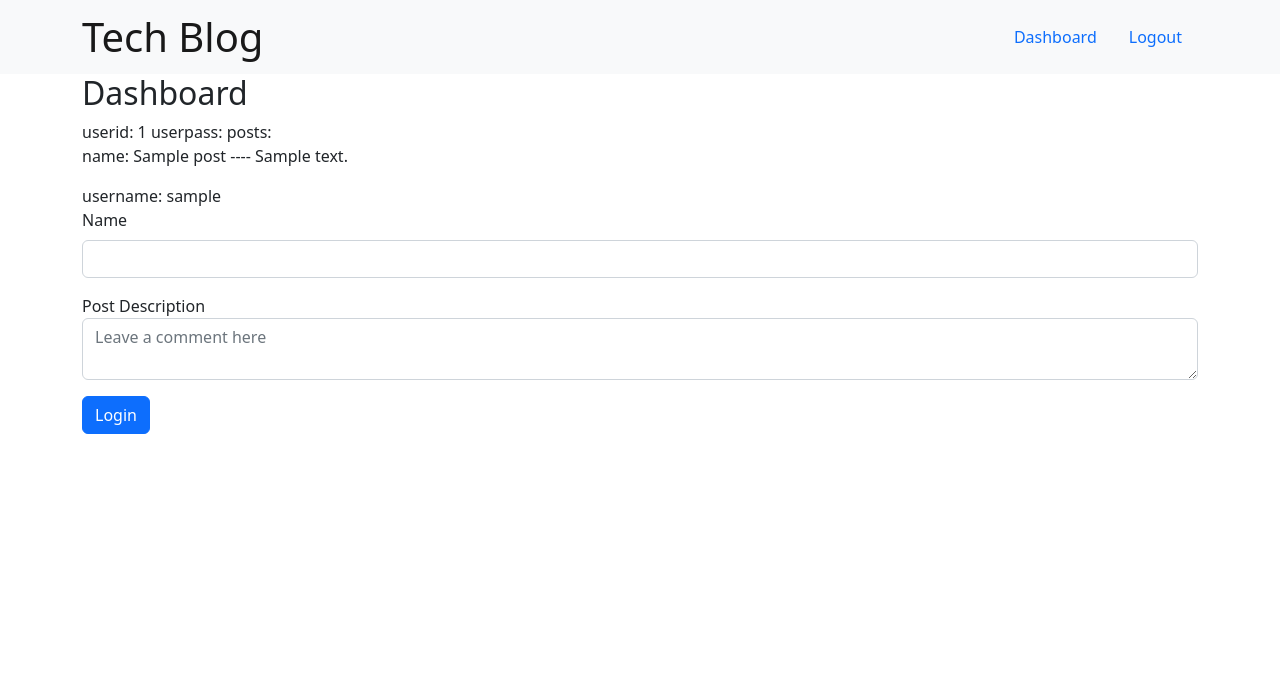
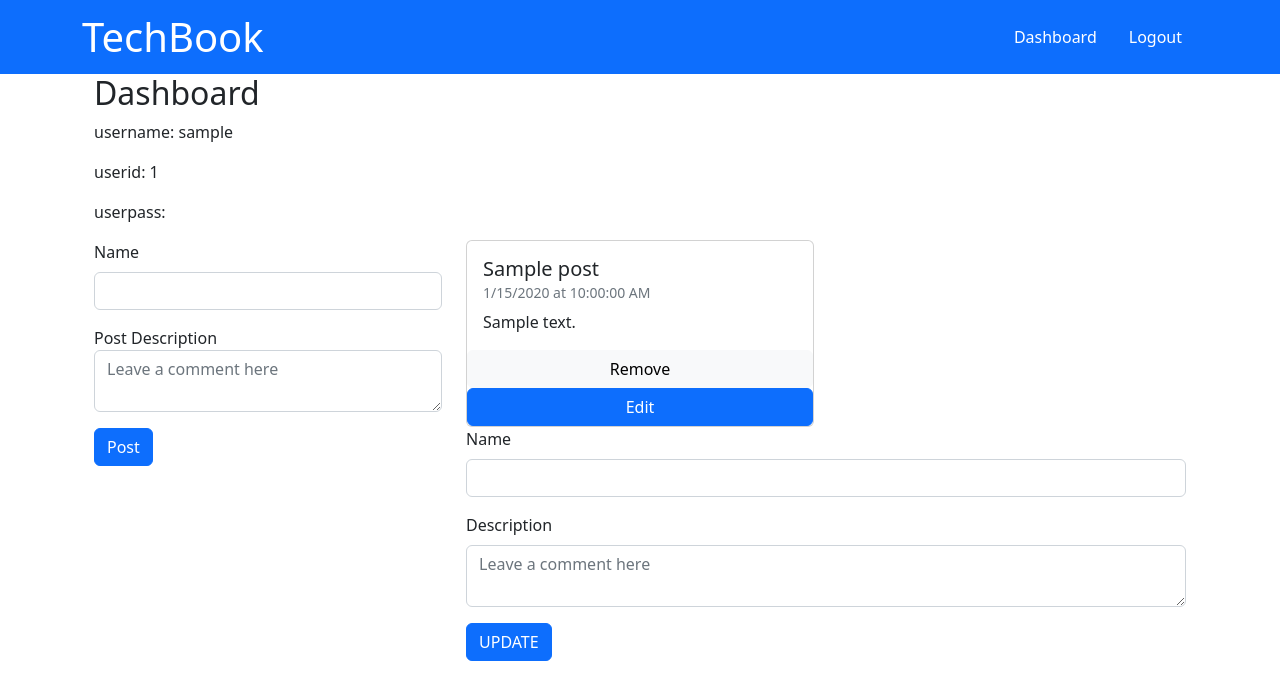
Before and after one commit to caubenondo/Techblog-MVC, a Node server app: page /dashboard in a window 1280 px wide. Shown: the top 700 px of the page. Run offline with Node 20, Linux system fonts and the light colour scheme; a user stored in the database is signed in; tables that the repository leaves empty hold one stand-in row (values such as "Sample post"); some libraries are stand-ins or nearby versions.

Commit message:
finish the functionalities

```diff
--- a/controllers/homeRoutes.js
+++ b/controllers/homeRoutes.js
@@ -11,7 +11,8 @@ router.get('/', async (req,res)=>{
                     model:User,
                     attributes:['username']
                 }
-            ]
+            ],
+            order:[['date_created','DESC']]
         })
         const posts = postData.map((post)=> post.get({plain:true}))
 
--- a/public/css/style.css
+++ b/public/css/style.css
@@ -0,0 +1,3 @@
+.nav-item .nav-link {
+    color: white;
+}
--- /dev/null
+++ b/public/js/logout.js
@@ -0,0 +1,16 @@
+const logmeout = async (event) =>{
+    event.preventDefault();
+    const response = await fetch('/api/users/logout',{
+        method:'POST',
+        headers: {'Content-Type': 'application/json'}
+    })
+
+    if(response.ok){
+        document.location.replace('/')
+    }else{
+        alert(response.statusText)
+    }
+
+}
+
+document.querySelector("#logout-btn").addEventListener('click',logmeout)
--- a/public/js/post.js
+++ b/public/js/post.js
@@ -1,29 +1,90 @@
-const newPostHandler = async (event) =>{
+
+
+const newPostHandler = async (event) => {
     event.preventDefault();
 
     const name = document.querySelector('#post_name').value.trim()
     const description = document.querySelector('#post_description').value.trim()
 
-    if(name && description){
-        const response = await fetch('/api/posts',{
+    if (name && description) {
+        const response = await fetch('/api/posts', {
             method: 'POST',
-            body: JSON.stringify({name, description}),
+            body: JSON.stringify({
+                name,
+                description
+            }),
             headers: {
                 'Content-Type': 'application/json'
             }
         })
 
-        if(response.ok){
+        if (response.ok) {
             document.location.replace('/dashboard')
-        }else{
+        } else {
             alert('Failed to create project')
         }
     }
 }
 
+document.querySelector('#add-post').addEventListener('submit', newPostHandler);
 
 
 
 
 
-document.querySelector('#add-post').addEventListener('submit',newPostHandler);
+const editPost = async (event) => {
+    const element = event.target;
+    // DEL
+    if (element.matches('button.delPostBtn')) {
+        const postID = element.dataset.postid;
+
+        const response = await fetch(`/api/posts/${postID}`, {
+            method: 'DELETE'
+        })
+
+        if (response.ok) {
+            document.location.replace('/dashboard')
+        } else {
+            alert('Failed to delete project')
+        }
+
+    }
+    // UPDATE
+    if (element.matches('button.editPostBtn')) {
+        const postID = element.dataset.postid;
+        const currentPost = await fetch(`/api/posts/${postID}`, {
+            method: 'GET'
+        }).then(data => data.json()).then((data) => {
+            document.querySelector('#edit_post_name').value=data.name;
+            document.querySelector('#edit_post_description').value = data.description;
+            document.querySelector('#editPostForm').setAttribute('data-postid',postID);
+        })
+
+
+    }
+}
+
+document.querySelector('.post-grid').addEventListener('click', editPost);
+
+document
+.querySelector('#editPostForm')
+.addEventListener('submit',async (e)=>{
+    e.preventDefault();
+    const postID = document.querySelector('#editPostForm').dataset.postid;
+    const name = document.querySelector('#edit_post_name').value.trim();
+    const description = document.querySelector('#edit_post_description').value.trim();
+    const date_created = new Date();
+    const updatePost = await fetch(`/api/posts/${postID}`,{
+        method: 'PUT',
+        body: JSON.stringify({name,description,date_created}),
+        headers:{
+            'Content-Type':'application/json'
+        }
+    })
+
+    if(updatePost.ok){
+        document.location.replace('/dashboard')
+    }else{
+        alert('failed to update')
+    }
+})
--- a/utils/helpers.js
+++ b/utils/helpers.js
@@ -1,5 +1,8 @@
 module.exports = {
     some_function: (param) => {
         return;
+    },
+    format_time:(date)=>{
+        return date.toLocaleDateString() +' at ' + date.toLocaleTimeString()
     }
 }
--- a/views/dashboard.handlebars
+++ b/views/dashboard.handlebars
@@ -1,14 +1,12 @@
 
 <div class="container-lg">
     <h2>Dashboard</h2>
-   userid: {{id}}
-   userpass: {{password}}
-   posts: {{#each posts as |post|}}
-    <p>name: {{post.name}}   ---- {{post.description}}</p>
-
-    {{/each}}
-   username: {{username}}
-    <form id="add-post">
+    <p>username: {{username}}</p>
+   <p>userid: {{id}} </p>
+   <p>userpass: {{password}}</p>
+   <div class="row">
+        <div class="col-4">
+             <form id="add-post" class="mb-5">
                 <div class="mb-3">
                     <label for="post_name" class="form-label">Name</label>
                     <input type="text" class="form-control" id="post_name" aria-describedby="emailHelp">
@@ -18,8 +16,15 @@
                     <textarea class="form-control" placeholder="Leave a comment here" id="post_description"></textarea>
 
                 </div>
-        <button type="submit" class="btn btn-primary">Login</button>
+                <button type="submit" class="btn btn-primary">Post</button>
             </form>
         </div>
 
+        <div class="col-8">
+              {{>post-card}}
+        </div>
+   </div>
+
+
+</div>
 <script src="./js/post.js"></script>
--- a/views/layouts/main.handlebars
+++ b/views/layouts/main.handlebars
@@ -4,7 +4,7 @@
 <head>
   <meta charset="UTF-8">
   <meta name="viewport" content="width=device-width, initial-scale=1.0">
-  <title>Fund My Project!</title>
+  <title>TechBook</title>
   <!-- bootstrap only -->
 <link href="https://cdn.jsdelivr.net/npm/bootstrap@5.2.0-beta1/dist/css/bootstrap.min.css" rel="stylesheet" integrity="sha384-0evHe/X+R7YkIZDRvuzKMRqM+OrBnVFBL6DOitfPri4tjfHxaWutUpFmBp4vmVor" crossorigin="anonymous">
 <link rel="stylesheet" href="/css/style.css">
@@ -13,12 +13,17 @@
 <body>
 
   {{> navbar}}
-   <div class="container-fluid">
+   <div class="container-lg">
      {{{body}}}
    </div>
 <!-- JavaScript Bundle with Popper -->
 <script src="https://cdn.jsdelivr.net/npm/bootstrap@5.2.0-beta1/dist/js/bootstrap.bundle.min.js" integrity="sha384-pprn3073KE6tl6bjs2QrFaJGz5/SUsLqktiwsUTF55Jfv3qYSDhgCecCxMW52nD2" crossorigin="anonymous"></script>
 <script src="/js/script.js"></script>
+
+{{#if logged_in}}
+  <script src="/js/logout.js"></script>
+{{/if}}
+
 </body>
 
 </html>
--- a/views/partials/navbar.handlebars
+++ b/views/partials/navbar.handlebars
@@ -1,20 +1,24 @@
-<nav class="navbar bg-light">
+<nav class="navbar bg-primary text-light">
     <div class="container-lg">
-        <a href="/" class="navbar-brand"> <span class="h1">Tech Blog</span></a>
+        <a href="/" class="navbar-brand text-white"> <span class="h1">TechBook</span></a>
 
         <ul class="nav nav-pills text-white">
+
+
+            {{#if logged_in}}
             <li class="nav-item">
-                <a class="nav-link"  href="/dashboard">Dashboard</a>
+                <a class="nav-link" href="/dashboard">Dashboard</a>
             </li>
+            <li class="nav-item">
+                <button class="nav-link" id="logout-btn">Logout</button>
+            </li>
+            {{/if}}
              {{#unless logged_in}}
+
             <li class="nav-item">
                 <a class="nav-link" href="/login">Login</a>
             </li>
-           {{else}}
-            <li class="nav-item">
-                <a class="nav-link" href="/api/users/logout">Logout</a>
-            </li>
-           {{/unless}}
+            {{/unless}}
         </ul>
 
     </div>
--- /dev/null
+++ b/views/partials/post-card.handlebars
@@ -0,0 +1,32 @@
+<div class="row post-grid">
+{{#each posts as |post|}}
+<div class="col-md-6">
+    <div class="card " style="">
+        <div class="card-body">
+            <h5 class="card-title">{{post.name}}</h5>
+            <h6 class="card-subtitle mb-2 text-muted small ">{{format_time post.date_created}}</h6>
+            <p class="card-text">{{post.description}}</p>
+        </div>
+        <button class="delPostBtn btn btn-light" data-postId="{{post.id}}">Remove</button>
+        <button class="editPostBtn btn btn-primary" data-postId="{{post.id}}">Edit</button>
+    </div>
+</div>
+
+{{/each}}
+
+
+</div>
+
+<form id="editPostForm">
+     <div class="mb-3">
+            <label for="edit_post_name" class="form-label">Name</label>
+            <input type="text" class="form-control" id="edit_post_name" aria-describedby="emailHelp">
+      </div>
+      <div class="mb-3">
+            <label for="edit_post_description" class="form-label">Description</label>
+            <textarea class="form-control" placeholder="Leave a comment here" id="edit_post_description"></textarea>
+      </div>
+        <button class="btn btn-primary">UPDATE</button>
+</form>
+
+{{!-- <script src="js/editpost.js"></script> --}}
```
Also changed, not shown: controllers/api/postRoutes.js (+36 -1 lines), views/homepage.handlebars (+23 -7 lines). Lines whose indentation alone changed are shown as unchanged.
